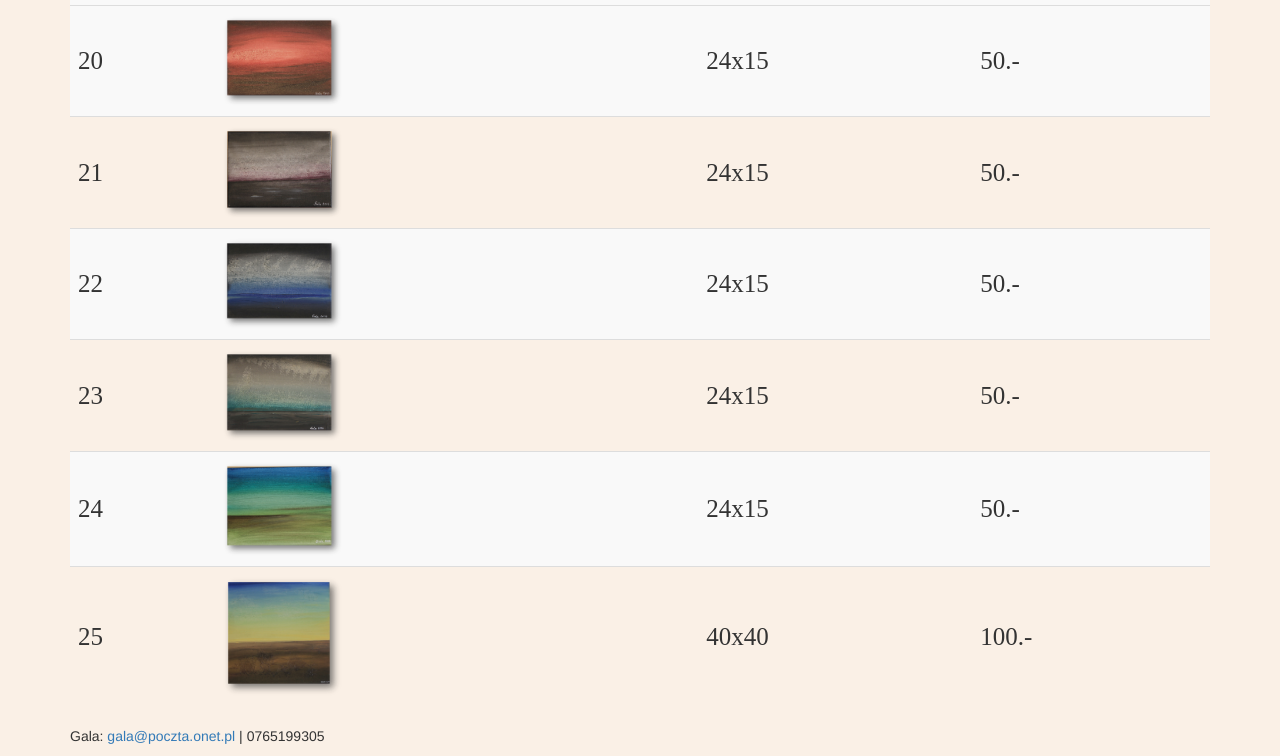
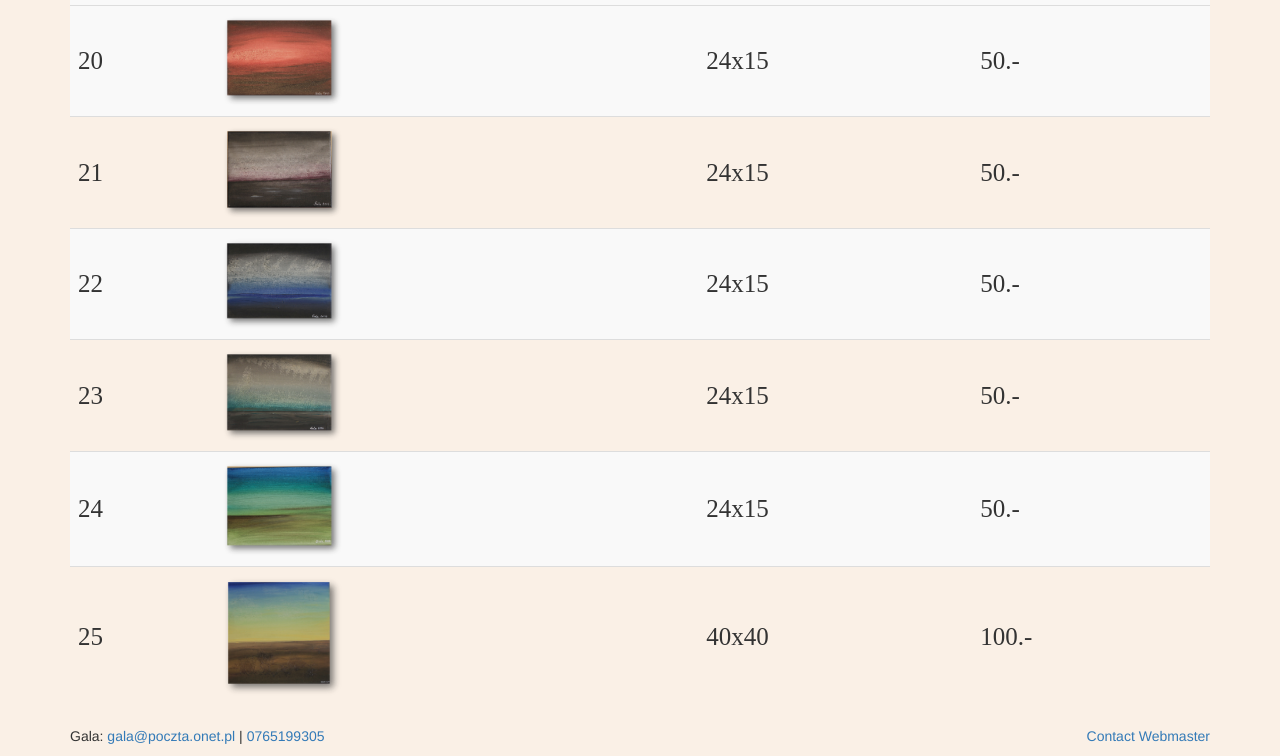
Before and after one commit to ddtxra/gala-vernissage, a plain HTML site: page index.html in a window 1280 px wide. Shown: the part 2615-3371 px from the top of the page. Drawn offline with nearby package versions, Linux system fonts and the light colour scheme.

Commit message:
adding footer

```diff
--- a/index.html
+++ b/index.html
@@ -70,6 +70,7 @@ width:123px;
 </div>
 <div id="footer">
   <div class="container">
-    <p class="muted credit">Gala: <a href="mailto:gala@poczta.onet.pl">gala@poczta.onet.pl</a> | 0765199305</p>
+    <p class="pull-left">Gala: <a href="mailto:gala@poczta.onet.pl">gala@poczta.onet.pl</a> | <a href="tel:+41765199305">0765199305</a></p>
+    <p class="pull-right"><a href="mailto:hello@dinis.me">Contact Webmaster</a></p>
   </div>
 </div>
```
